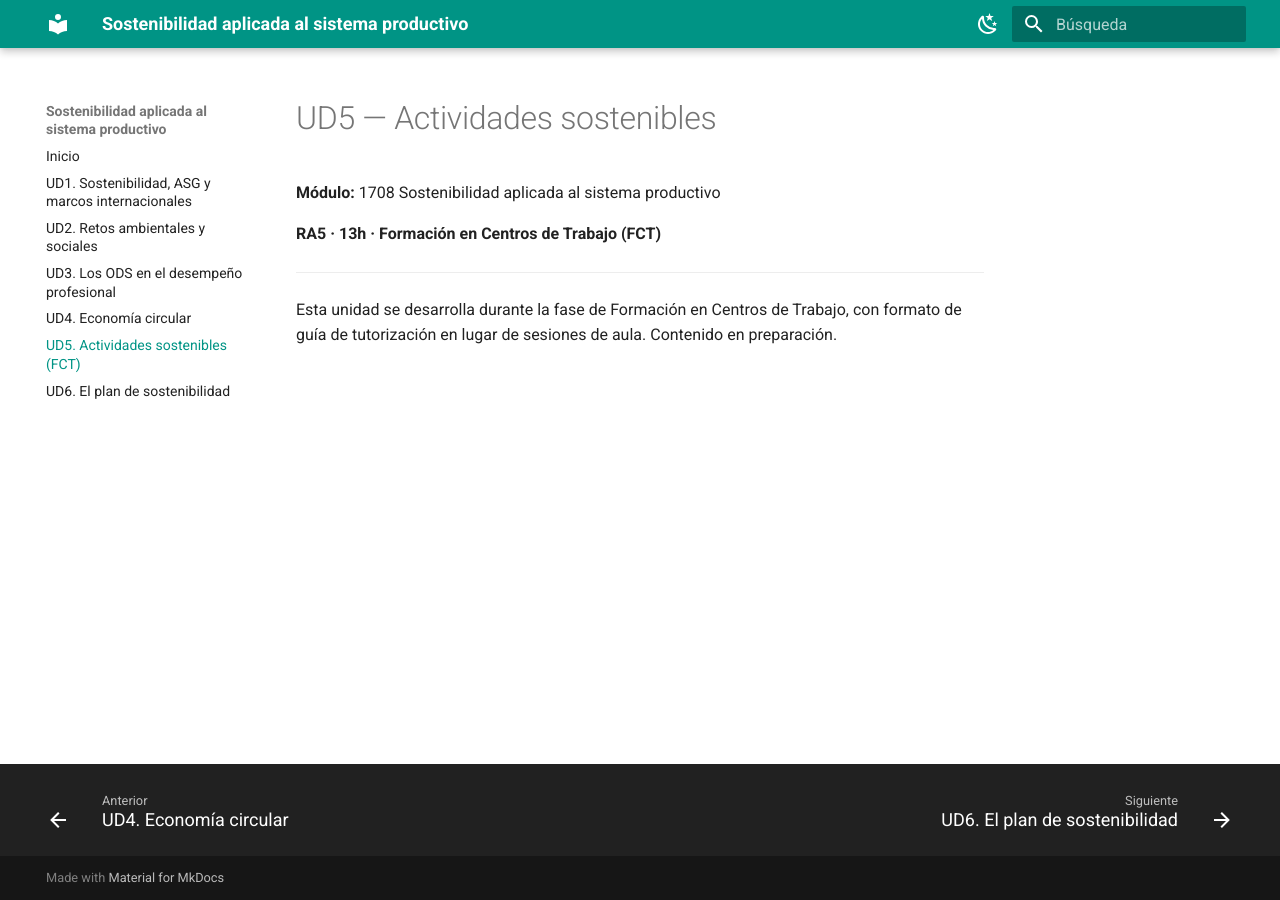
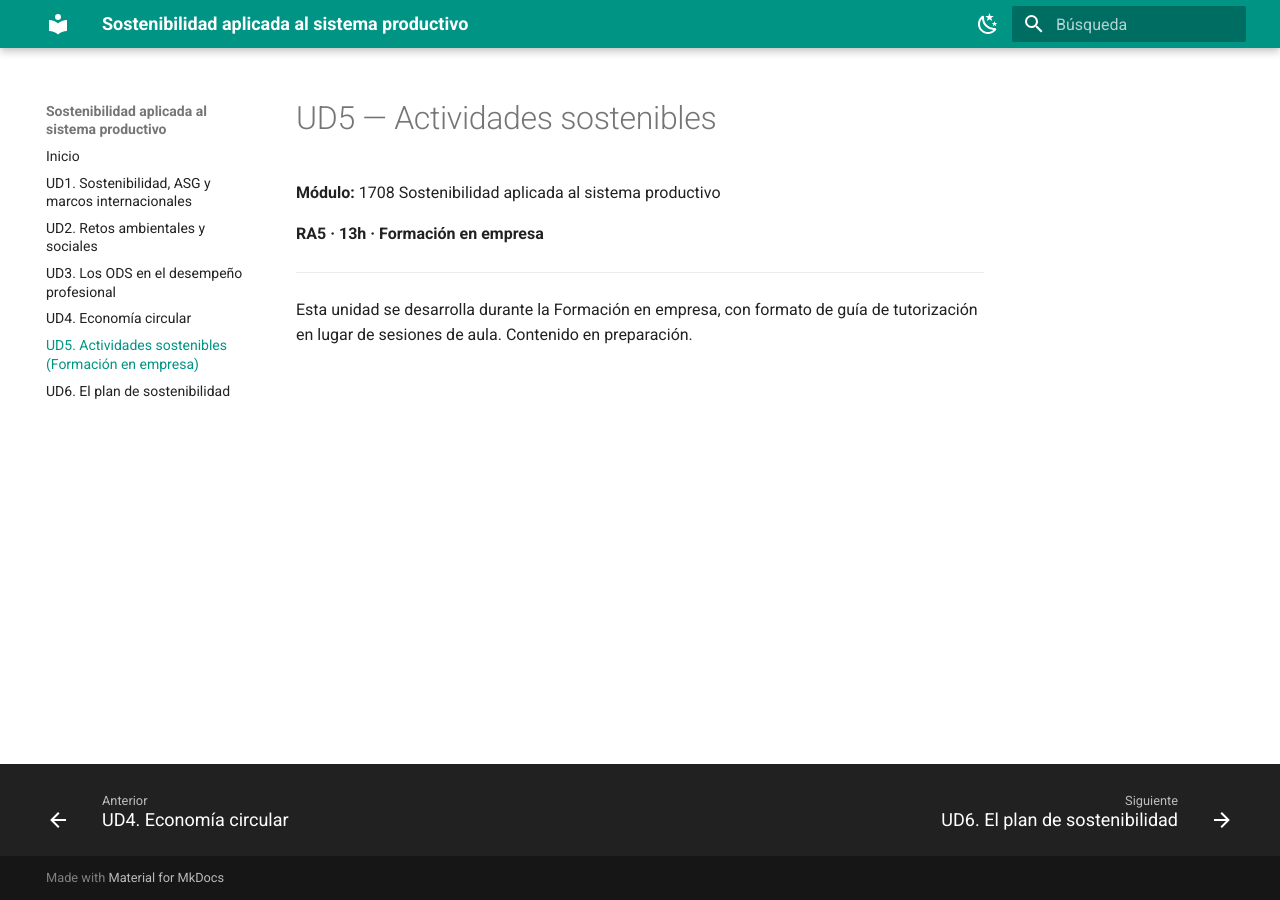
Before and after one commit to angelabserrano/sostenibilidad, an MkDocs documentation site: the page built from docs/ud5.md, in a window 1280 px wide. Built offline with MkDocs 1.6.1 and Material for MkDocs 9.7.7, drawn with Linux system fonts in a browser that asks for light colours.

Commit message:
Usa "Formación en empresa" en vez de "FCT" en UD5 (nav, índice y página)

```diff
--- a/docs/ud5.md
+++ b/docs/ud5.md
@@ -2,8 +2,8 @@
 
 **Módulo:** 1708 Sostenibilidad aplicada al sistema productivo
 
-**RA5 · 13h · Formación en Centros de Trabajo (FCT)**
+**RA5 · 13h · Formación en empresa**
 
 ---
 
-Esta unidad se desarrolla durante la fase de Formación en Centros de Trabajo, con formato de guía de tutorización en lugar de sesiones de aula. Contenido en preparación.
+Esta unidad se desarrolla durante la Formación en empresa, con formato de guía de tutorización en lugar de sesiones de aula. Contenido en preparación.
--- a/mkdocs.yml
+++ b/mkdocs.yml
@@ -57,5 +57,5 @@ nav:
   - UD2. Retos ambientales y sociales: ud2.md
   - UD3. Los ODS en el desempeño profesional: ud3.md
   - UD4. Economía circular: ud4.md
-  - UD5. Actividades sostenibles (FCT): ud5.md
+  - UD5. Actividades sostenibles (Formación en empresa): ud5.md
   - UD6. El plan de sostenibilidad: ud6.md
```
Also changed, not shown: docs/index.md (+1 -1 lines).
